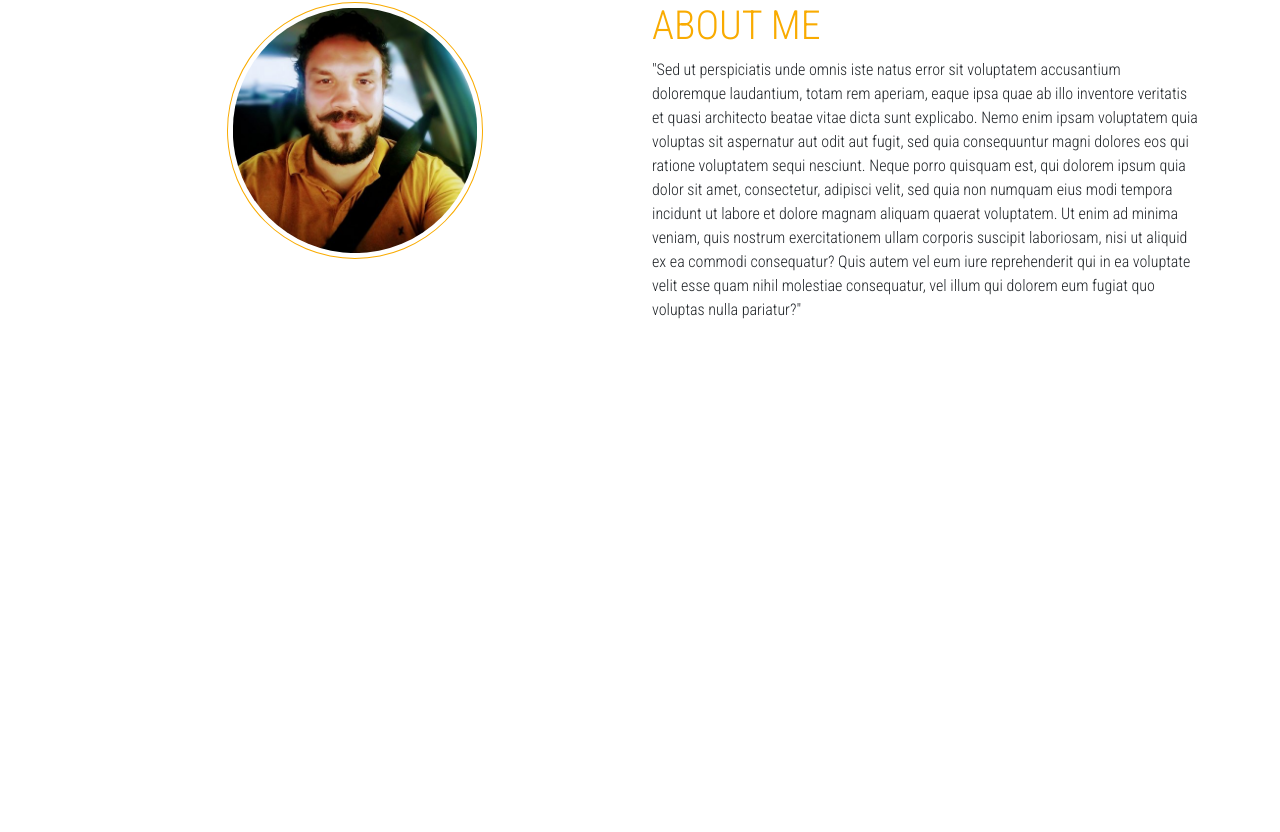
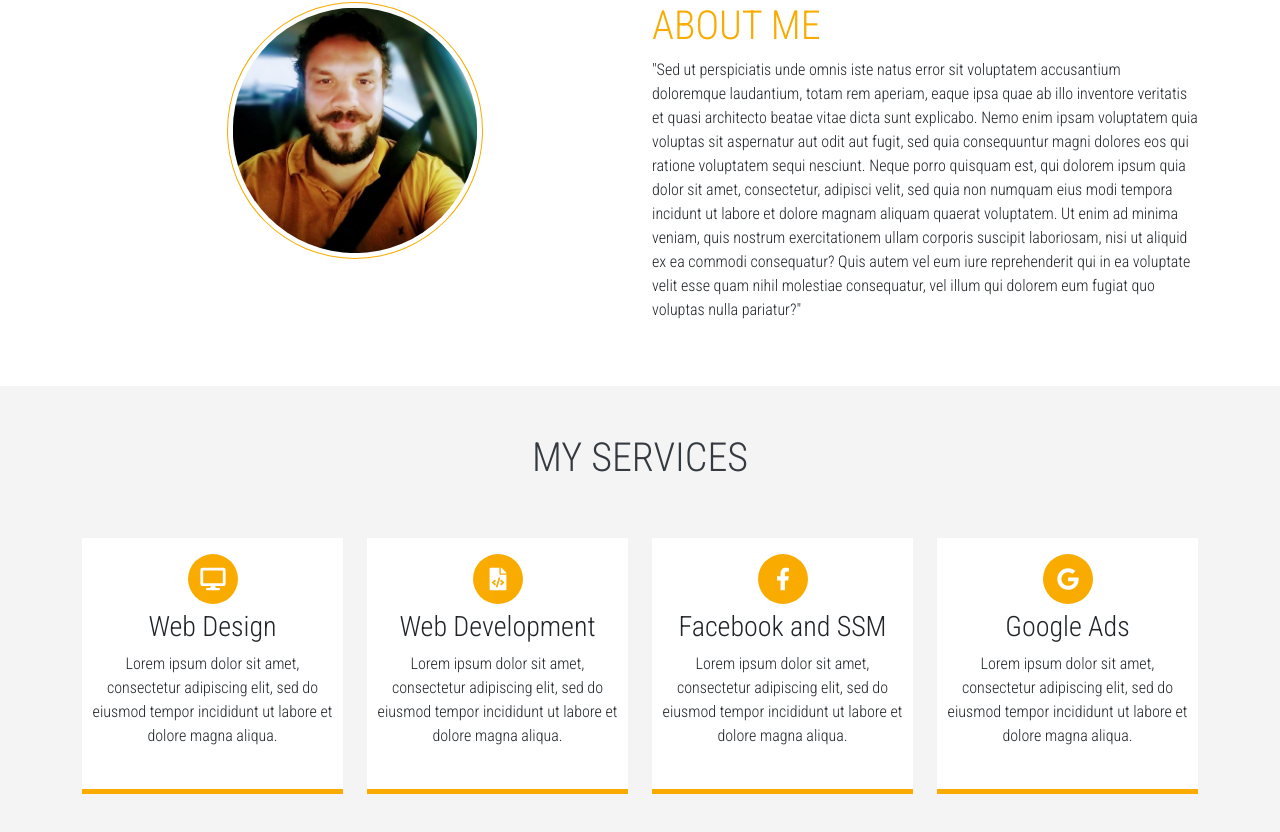
Before and after one commit to alekszemz/react-portfolio-app, a React (Create React App) app: page / in a window 1280 px wide. Shown: the part 878-1710 px from the top of the page. Before the commit the page ends 1264 px from the top, so only its background shows below. Built offline with nearby package versions, Linux system fonts and the light colour scheme.

Commit message:
Services Completed

```diff
--- a/package.json
+++ b/package.json
@@ -4,6 +4,7 @@
   "private": true,
   "dependencies": {
     "@fortawesome/fontawesome-svg-core": "^1.2.36",
+    "@fortawesome/free-brands-svg-icons": "^5.15.4",
     "@fortawesome/free-solid-svg-icons": "^5.15.4",
     "@fortawesome/react-fontawesome": "^0.1.16",
     "@testing-library/jest-dom": "^5.16.1",
--- a/src/App.css
+++ b/src/App.css
@@ -2,8 +2,9 @@
 
 :root {
   --primary-white: #fff;
+  --primary-light-grey: #f4f4f4;
   --primary-orange: #f9ab00;
-  --primary-dark: rgba(255, 255, 255, 0);
+  --primary-dark: rgb(52, 58, 64);
   --primary-red: #ef4035;
   --primary-hover-red: #f33501;
 }
@@ -161,4 +162,56 @@
   .profile-img {
     width: 10rem;
   }
-} ;
+}
+
+/************************ SERVICES ************************/
+.services {
+  text-align: center;
+  padding-bottom: 2rem;
+  background: var(--primary-light-grey);
+}
+
+.services h1 {
+  color: var(--primary-dark);
+  text-transform: uppercase;
+}
+
+.services .circle {
+  position: relative;
+  margin: 0.375rem auto;
+  background: var(--primary-orange);
+  border-radius: 50%;
+  width: 3.125rem;
+  height: 3.125rem;
+}
+
+.services .icon {
+  font-size: 1.4rem;
+  color: var(--primary-white);
+  position: absolute;
+  top: 50%;
+  left: 50%;
+  transform: translate(-50%, -50%);
+}
+
+.services .box {
+  height: 16rem;
+  border-bottom: 0.3125rem solid var(--primary-orange);
+  padding: 0.625rem;
+  margin-bottom: 1.875rem;
+  background: var(--primary-white);
+}
+
+.services .box:hover {
+  background: var(--primary-orange);
+  border-bottom: 0.3125rem solid var(--primary-dark);
+  color: var(--primary-white);
+}
+
+.services .box:hover .icon {
+  color: var(--primary-dark);
+}
+
+.services .box:hover .circle {
+  background: var(--primary-white);
+}
--- a/src/App.js
+++ b/src/App.js
@@ -5,6 +5,7 @@
 import Navbar from "./components/Navbar";
 import Header from "./components/Header";
 import AboutMe from "./components/AboutMe";
+import Services from "./components/Services";
 
 function App() {
   return (
@@ -110,6 +111,7 @@
       <Navbar />
       <Header />
       <AboutMe />
+      <Services />
     </>
   );
 }
--- /dev/null
+++ b/src/components/Services.js
@@ -0,0 +1,74 @@
+import React from "react";
+import { FontAwesomeIcon } from "@fortawesome/react-fontawesome";
+import { faFacebookF, faGoogle } from "@fortawesome/free-brands-svg-icons";
+import { faDesktop, faFileCode } from "@fortawesome/free-solid-svg-icons";
+
+function Services() {
+  return (
+    <div className="services">
+      <h1 className="py-5">My Services</h1>
+      <div className="container">
+        <div className="row">
+          {/* Col 1 */}
+          <div className="col-md-3 col-sm-6">
+            <div className="box">
+              <div className="circle">
+                <FontAwesomeIcon className="icon" icon={faDesktop} size="2x" />
+              </div>
+              <h3>Web Design</h3>
+              <p>
+                Lorem ipsum dolor sit amet, consectetur adipiscing elit, sed do
+                eiusmod tempor incididunt ut labore et dolore magna aliqua.
+              </p>
+            </div>
+          </div>
+          {/* Col 2 */}
+          <div className="col-md-3 col-sm-6">
+            <div className="box">
+              <div className="circle">
+                <FontAwesomeIcon className="icon" icon={faFileCode} size="2x" />
+              </div>
+              <h3>Web Development</h3>
+              <p>
+                Lorem ipsum dolor sit amet, consectetur adipiscing elit, sed do
+                eiusmod tempor incididunt ut labore et dolore magna aliqua.
+              </p>
+            </div>
+          </div>
+          {/* Col 3 */}
+          <div className="col-md-3 col-sm-6">
+            <div className="box">
+              <div className="circle">
+                <FontAwesomeIcon
+                  className="icon"
+                  icon={faFacebookF}
+                  size="2x"
+                />
+              </div>
+              <h3>Facebook and SSM</h3>
+              <p>
+                Lorem ipsum dolor sit amet, consectetur adipiscing elit, sed do
+                eiusmod tempor incididunt ut labore et dolore magna aliqua.
+              </p>
+            </div>
+          </div>
+          {/* Col 4 */}
+          <div className="col-md-3 col-sm-6">
+            <div className="box">
+              <div className="circle">
+                <FontAwesomeIcon className="icon" icon={faGoogle} size="2x" />
+              </div>
+              <h3>Google Ads</h3>
+              <p>
+                Lorem ipsum dolor sit amet, consectetur adipiscing elit, sed do
+                eiusmod tempor incididunt ut labore et dolore magna aliqua.
+              </p>
+            </div>
+          </div>
+        </div>
+      </div>
+    </div>
+  );
+}
+
+export default Services;
```
Also changed, not shown: 1 other file (tests, documents, lock files or other folders).
